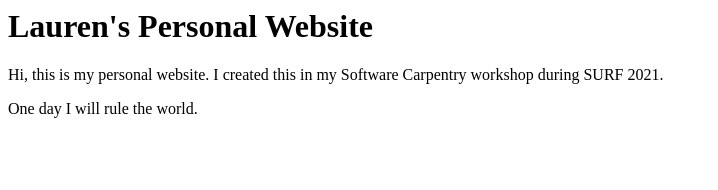
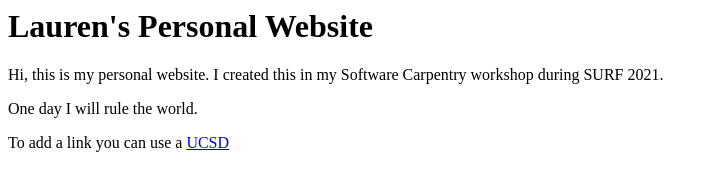
Before and after one commit to lvserra17/lvserra17.github.io, a plain HTML site: page index.html in a window 1280 px wide. Shown: the whole page, without its empty margins (0-718 px from the left). Drawn offline with Linux system fonts and the light colour scheme.

Commit message:
Adding a link

```diff
--- a/index.html
+++ b/index.html
@@ -3,3 +3,5 @@
 <p>Hi, this is my personal website.
 I created this in my Software Carpentry workshop during SURF 2021.</p>
 <p>One day I will rule the world.</p>
+
+<p> To add a link you can use a <a href="http://ucsd.edu">UCSD</a>
```
